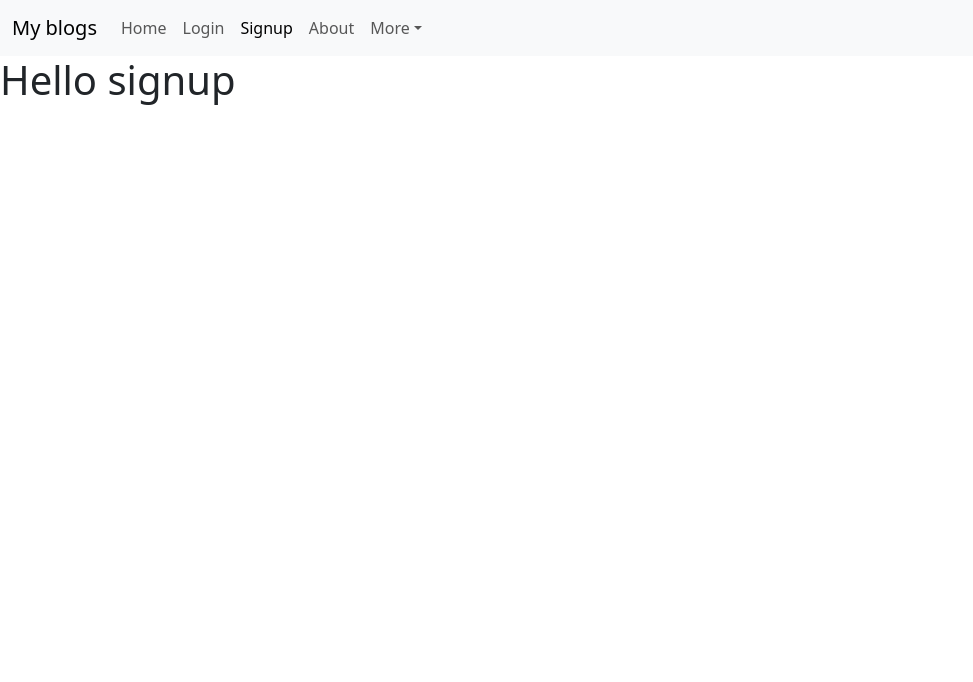
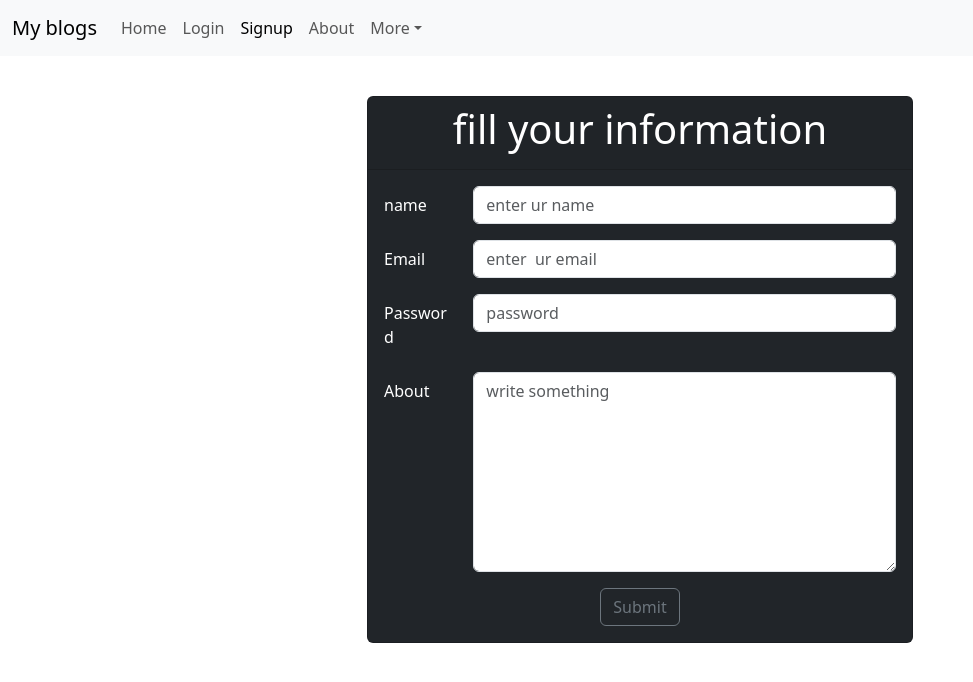
Before and after one commit to Shashikumar03/BlogAppFrontefBy_React-js, a React (Create React App) app: page /signup in a window 1280 px wide. Shown: the top 682 px of the page, without its empty margins (0-973 px from the left). Built offline with nearby package versions, Linux system fonts and the light colour scheme.

Commit message:
connect react js to spring boot

```diff
--- a/package.json
+++ b/package.json
@@ -6,11 +6,13 @@
     "@testing-library/jest-dom": "^5.17.0",
     "@testing-library/react": "^13.4.0",
     "@testing-library/user-event": "^13.5.0",
+    "axios": "^1.4.0",
     "bootstrap": "^5.3.0",
     "react": "^18.2.0",
     "react-dom": "^18.2.0",
     "react-router-dom": "^6.14.2",
-    "react-scripts": "5.0.1",
+    "react-scripts": "^5.0.1",
+    "react-toastify": "^9.1.3",
     "reactstrap": "^9.2.0",
     "web-vitals": "^2.1.4"
   },
--- a/src/App.css
+++ b/src/App.css
@@ -36,3 +36,9 @@
     transform: rotate(360deg);
   }
 }
+.button1{
+
+  display: flex;
+  justify-content: center;
+  align-items: center;
+}
--- a/src/pages/Login.js
+++ b/src/pages/Login.js
@@ -1,10 +1,58 @@
 import React from "react";
 
-
+import { Card, CardHeader, CardBody } from "reactstrap";
+import { Form, Button, FormGroup, Label, Col, Input, Row } from "reactstrap";
 export default function Login() {
   return (
     <>
-      <h1>login</h1>
+      <div className="container">
+        <Row className="mt-5">
+          <Col sm={{ size: 6, offset: 3 }}>
+            <Card color="dark" inverse>
+              <CardHeader>
+                <h1 className="text-center">fill your information</h1>
+                <hr />
+              </CardHeader>
+              <CardBody>
+                <Form>
+                  <FormGroup row>
+                    <Label for="exampleEmail" sm={2}>
+                      Email
+                    </Label>
+                    <Col sm={10}>
+                      <Input
+                        id="exampleEmail"
+                        name="email"
+                        placeholder="enter  ur email"
+                        type="email"
+                      />
+                    </Col>
+                  </FormGroup>
+                  <FormGroup row>
+                    <Label for="examplePassword" sm={2}>
+                      Password
+                    </Label>
+                    <Col sm={10}>
+                      <Input
+                        id="examplePassword"
+                        name="password"
+                        placeholder="password"
+                        type="password"
+                      />
+                    </Col>
+                  </FormGroup>
+
+                  <div className="button1">
+                    <Button outline type="submit" className=" text-center">
+                      Submit
+                    </Button>
+                  </div>
+                </Form>
+              </CardBody>
+            </Card>
+          </Col>
+        </Row>
+      </div>
     </>
   );
 }
--- /dev/null
+++ b/src/pages/Services.js
@@ -0,0 +1,5 @@
+import React from "react";
+
+export default function Services() {
+  return <div>Services</div>;
+}
--- a/src/pages/Services.jsx
+++ /dev/null
@@ -1,7 +0,0 @@
-import React from 'react'
-
-export default function Services() {
-  return (
-    <div>Services</div>
-  )
-}
--- a/src/pages/Signup.js
+++ b/src/pages/Signup.js
@@ -1,9 +1,129 @@
-import React from "react";
+import React, { useEffect, useState } from "react";
+import { Card, CardHeader, CardBody } from "reactstrap";
+import { Form, Button, FormGroup, Label, Col, Input, Row } from "reactstrap";
+// import { Button, Card,  } from "reactstrap";
+import { signUp } from "../services/User-Service";
 
 export default function Signup() {
+  const [data, setData] = useState({
+    name: "",
+    email: "",
+    password: "",
+    about: "",
+  });
+
+  // const [error, setError] = useState({
+  //   errors: {},
+  //   isError: false,
+  // });
+  useEffect(() => {
+    //console.log(data);
+  }, [data]);
+  const handleChange = (event, property) => {
+    //console.log(event.target.value);
+    setData({ ...data, [property]: event.target.value });
+  };
+  const submitForm = (event) => {
+    event.preventDefault();
+
+    // data Validation
+    signUp(data)
+      .then((resp) => {
+        console.log(resp);
+        console.log("success");
+      })
+      .catch((error) => {
+        console.log(error);
+        console.log("error aay");
+      });
+
+    // call server  api
+  };
+
   return (
-    <div>
-      <h1>Hello signup</h1>
+    <div className="container">
+      {/* {JSON.stringify(data)} */}
+
+      <Row className="mt-5">
+        <Col sm={{ size: 6, offset: 3 }}>
+          <Card color="dark" inverse>
+            <CardHeader>
+              <h1 className="text-center">fill your information</h1>
+            </CardHeader>
+            <CardBody>
+              <Form onSubmit={submitForm}>
+                <FormGroup row>
+                  <Label for="exampleName" sm={2}>
+                    name
+                  </Label>
+                  <Col sm={10}>
+                    <Input
+                      id="exampleName"
+                      name="name"
+                      placeholder="enter ur name"
+                      type="name"
+                      onChange={(e) => handleChange(e, "name")}
+                      value={data.name}
+                    />
+                  </Col>
+                </FormGroup>
+                <FormGroup row>
+                  <Label for="exampleEmail" sm={2}>
+                    Email
+                  </Label>
+                  <Col sm={10}>
+                    <Input
+                      id="exampleEmail"
+                      name="email"
+                      placeholder="enter  ur email"
+                      type="email"
+                      onChange={(e) => handleChange(e, "email")}
+                      value={data.email}
+                    />
+                  </Col>
+                </FormGroup>
+                <FormGroup row>
+                  <Label for="examplePassword" sm={2}>
+                    Password
+                  </Label>
+                  <Col sm={10}>
+                    <Input
+                      id="examplePassword"
+                      name="password"
+                      placeholder="password"
+                      type="password"
+                      onChange={(e) => handleChange(e, "password")}
+                      value={data.password}
+                    />
+                  </Col>
+                </FormGroup>
+                <FormGroup row>
+                  <Label for="about" sm={2}>
+                    About
+                  </Label>
+                  <Col sm={10}>
+                    <Input
+                      id="about"
+                      name="about"
+                      placeholder="write something"
+                      type="textarea"
+                      style={{ height: "200px" }}
+                      onChange={(e) => handleChange(e, "about")}
+                      value={data.about}
+                    />
+                  </Col>
+                </FormGroup>
+
+                <div className="button1">
+                  <Button outline type="submit" className=" text-center">
+                    Submit
+                  </Button>
+                </div>
+              </Form>
+            </CardBody>
+          </Card>
+        </Col>
+      </Row>
     </div>
   );
 }
--- /dev/null
+++ b/src/services/Helper.js
@@ -0,0 +1,7 @@
+import axios from "axios";
+
+export const BASE_URL = "http://locahost:8080";
+
+export const myAxios = axios.create({
+  baseUrl: BASE_URL
+});
--- /dev/null
+++ b/src/services/User-Service.js
@@ -0,0 +1,10 @@
+import axios from "axios";
+// import { myAxios } from "./Helper";
+
+export const signUp = async (user) => {
+  const response = await axios.post(
+    "http://localhost:8080/api/v1/auth/register",
+    user
+  );
+  return response.data;
+};
```
Also changed, not shown: 1 other file (tests, documents, lock files or other folders).
